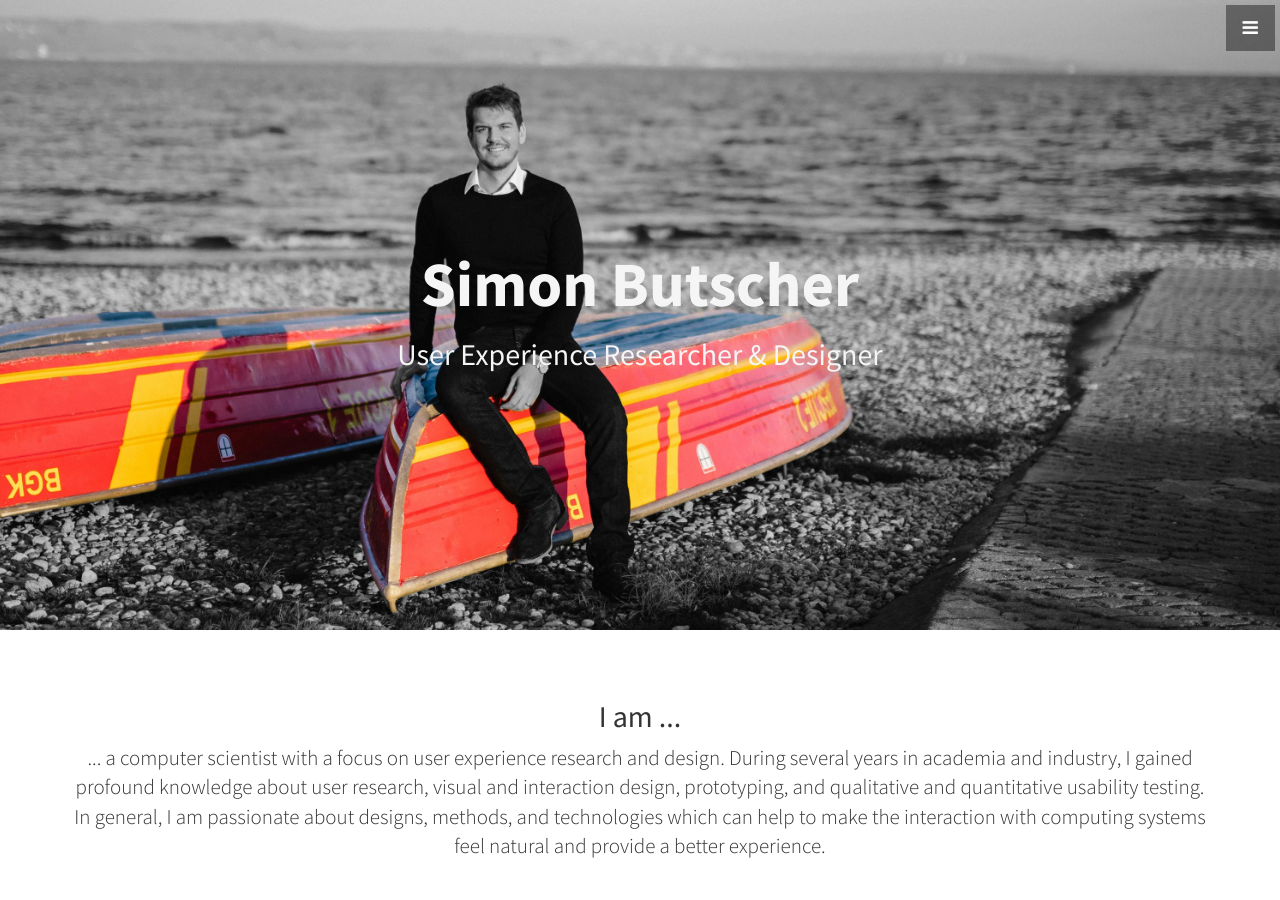
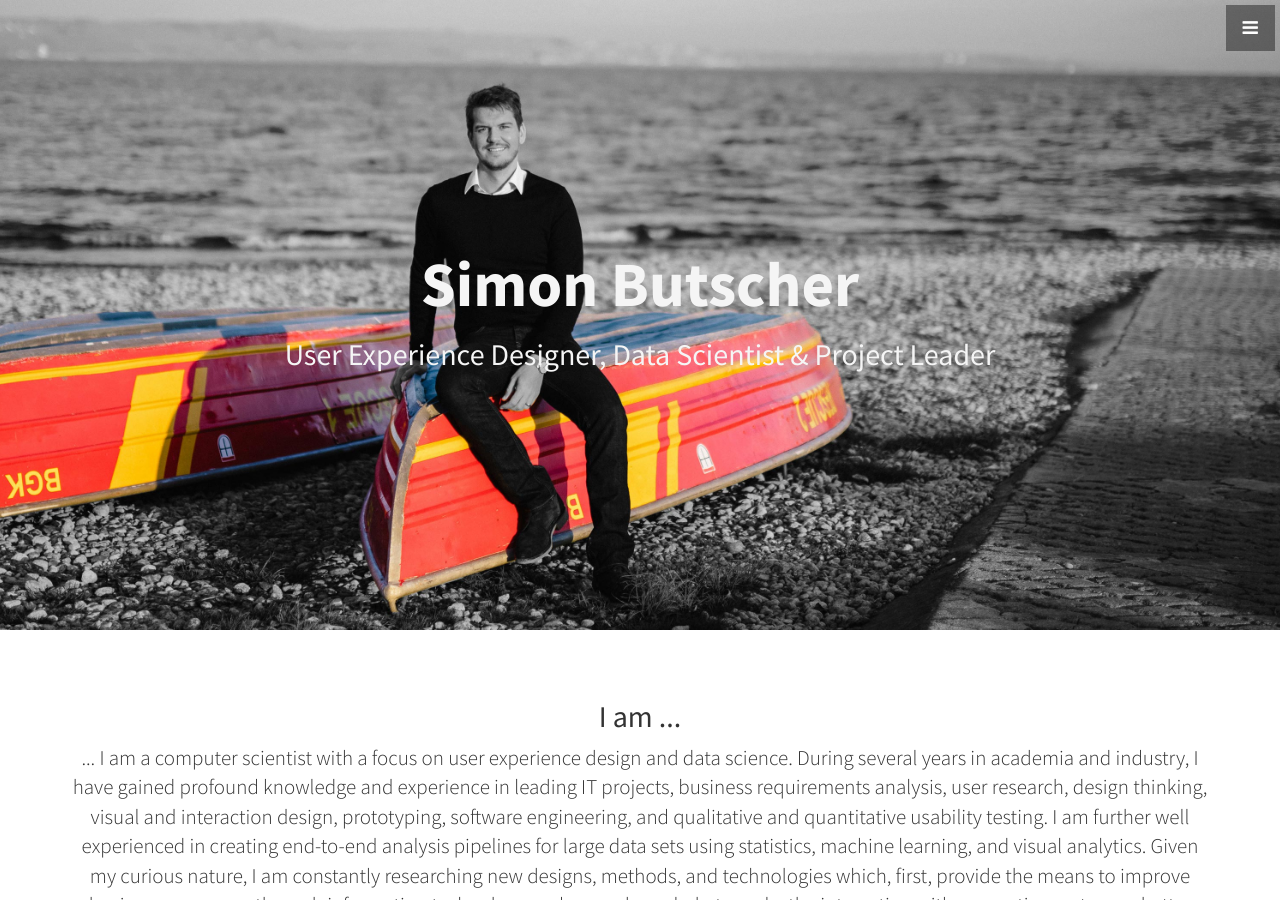
Before and after one commit to SimonButscher/home, a Jekyll site: the page built from index.html, in a window 1280 px wide and 900 px high. Built offline with Jekyll 4.4.1, drawn with Linux system fonts in a browser that asks for light colours; some of the changed text lies outside the part shown.

Commit message:
swiss update

```diff
--- a/_includes/header.html
+++ b/_includes/header.html
@@ -2,7 +2,7 @@
   <div class="text-vertical-center">
     <h1 class=header_h>Simon Butscher</h1>
     <div>
-      <h2 class="header_h">User Experience Researcher & Designer</h2>
+      <h2 class="header_h">User Experience Designer, Data Scientist & Project Leader</h2>
     </div>
     <!--<br>-->
     <!--<a href="#about" class="btn btn-dark btn-lg">Find Out More</a>-->
--- a/_includes/teaser.html
+++ b/_includes/teaser.html
@@ -4,9 +4,13 @@
       <div class="col-lg-12 text-center">
         <h2>I am ...</h2>
         <p class="lead">
-            ... a computer scientist with a focus on user experience research and design. During several years in academia and industry,
-            I gained profound knowledge about user research, visual and interaction design, prototyping, and qualitative and quantitative usability testing.
-            In general, I am passionate about designs, methods, and technologies which can help to make the interaction with computing systems feel natural and provide a better experience.
+            ... I am a computer scientist with a focus on user experience design and data science. During several years in academia and industry,
+            I have gained profound knowledge and experience in leading IT projects, business requirements analysis, user research, design thinking,
+            visual and interaction design, prototyping, software engineering, and qualitative and quantitative usability testing. I am further well
+            experienced in creating end-to-end analysis pipelines for large data sets using statistics, machine learning, and visual analytics.
+
+            Given my curious nature, I am constantly researching new designs, methods, and technologies which, first, provide the means to improve
+            business processes through information technology and second, can help to make the interaction with computing systems a better experience.
         </p>
       </div>
     </div>
```
